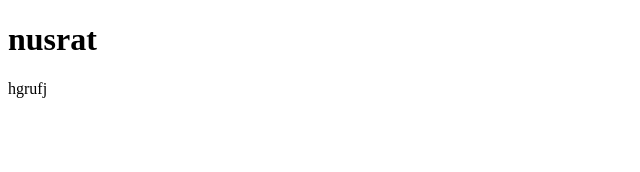
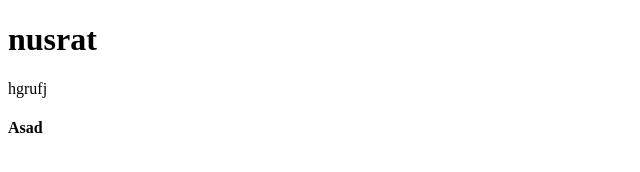
Before and after one commit to Asadujjman/my-first-website, a plain HTML site: page index.html in a window 1280 px wide. Shown: the full height of the page, 0-640 px from the left. Drawn offline with Linux system fonts and the light colour scheme.

Commit message:
nusratjjjj

```diff
--- a/index.html
+++ b/index.html
@@ -7,5 +7,6 @@
 </head>
 <body>
     <h1>nusrat</h1>hgrufj
+    <h4>Asad</h4>
 </body>
 </html>
```
